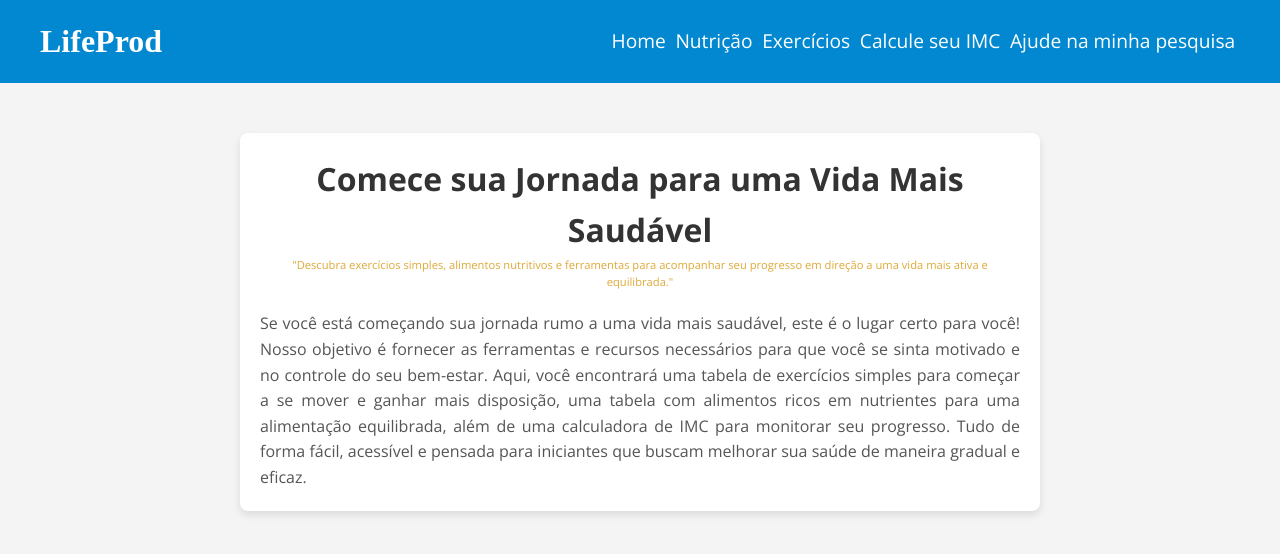
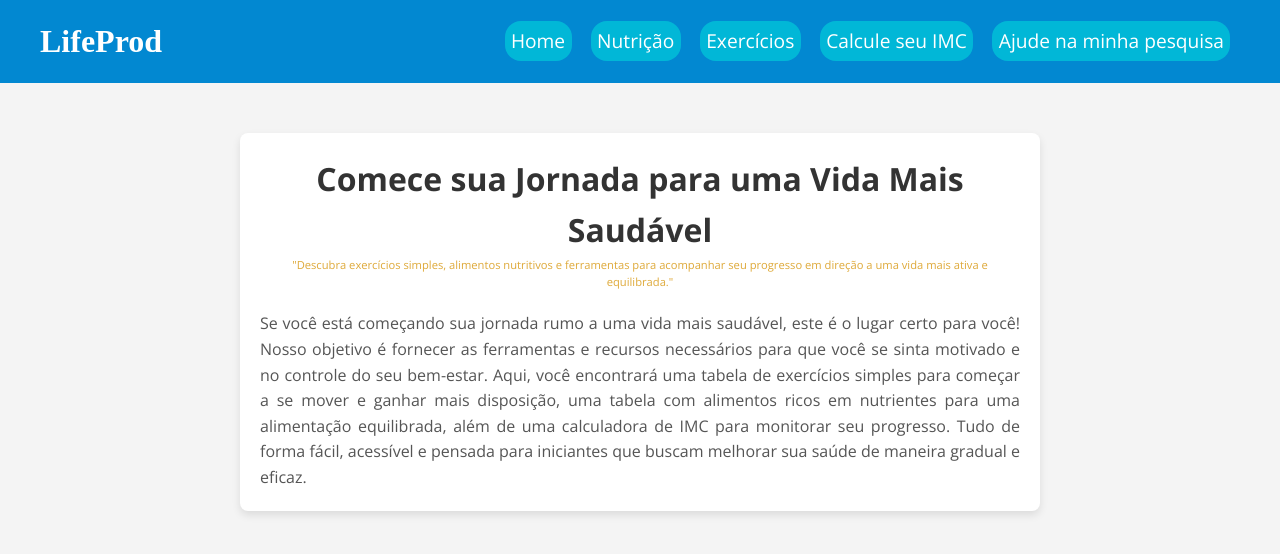
Before and after one commit to ViniciusUchechuko/ProjetoItinerario, a plain HTML site: page Projeto Itinerário/index.html in a window 1280 px wide. Drawn offline with nearby package versions, Linux system fonts and the light colour scheme; a web font is replaced by a local one.

Commit message:
atualização de CSS

```diff
--- a/Projeto Itinerário/assets/style.css
+++ b/Projeto Itinerário/assets/style.css
@@ -52,14 +52,22 @@ nav ul {
 
 nav ul li {
     display: inline;
-    margin: 0 .3rem;
+    margin: 0 .6rem;
 }
 
 nav ul li a {
+    background-color: #00ffdd65;
+    border-radius: 1rem;
+    padding: .4rem;
     color: white;
     text-decoration: none;
     font-size: 1.2rem;
 }
+
+nav ul li a:hover {
+    background-color: #3757c065;
+}
+
 
 nav ul li a:hover {
     text-decoration: underline;
```
